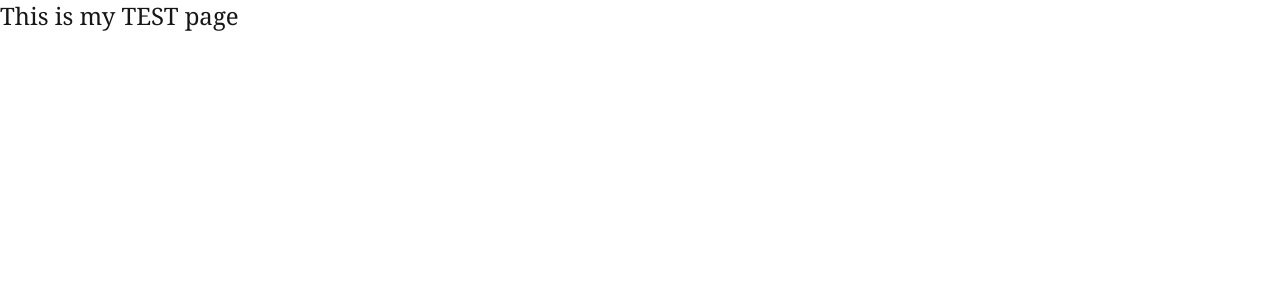
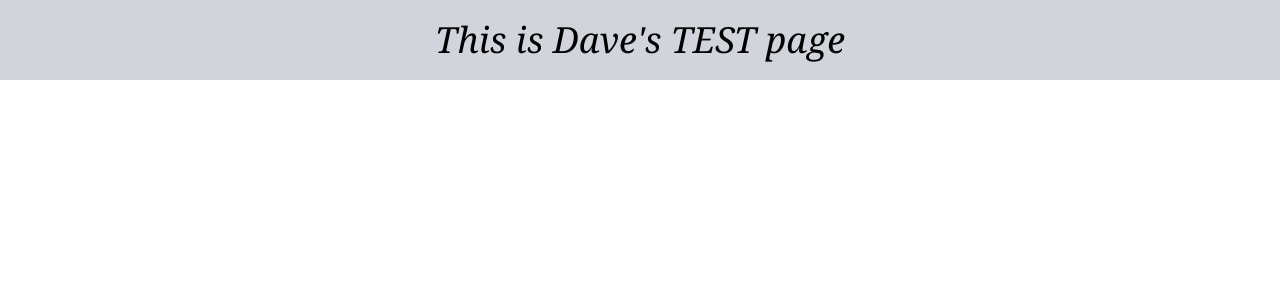
Before and after one commit to dmaguire15/dave-page, a Next.js app: page /settings in a window 1280 px wide. Shown: the top 300 px of the page. Built offline with nearby package versions, Linux system fonts and the light colour scheme.

Commit message:
Added additional CSS stuff

```diff
--- a/src/app/layout.tsx
+++ b/src/app/layout.tsx
@@ -24,7 +24,7 @@ export default function RootLayout({
 }) {
   return (
     <html lang="en">
-      <body className={`${geistSans.variable} ${geistMono.variable} antialiased`}>
+      <body /*className={`${geistSans.variable} ${geistMono.variable} antialiased`}*/>
         {children}
       </body>
     </html>
--- a/src/app/settings/page.tsx
+++ b/src/app/settings/page.tsx
@@ -1,8 +1,12 @@
 
 export default function Page() {
     return (
-        <main>
-            <p className="text-2xl font-mono hover:font-serif">This is my TEST page</p>
+        //p = padding
+        //m = margin | ml = margin left | mt = margin top
+        <main id="content" className="container mx-auto max-w-screen-xxl bg-gray-300">
+            <p className="text-4xl text-center p-5 text-black font-mono hover:font-serif hover:italic">
+                This is Dave's TEST page
+                </p>
         </main>
 );
 }
```
